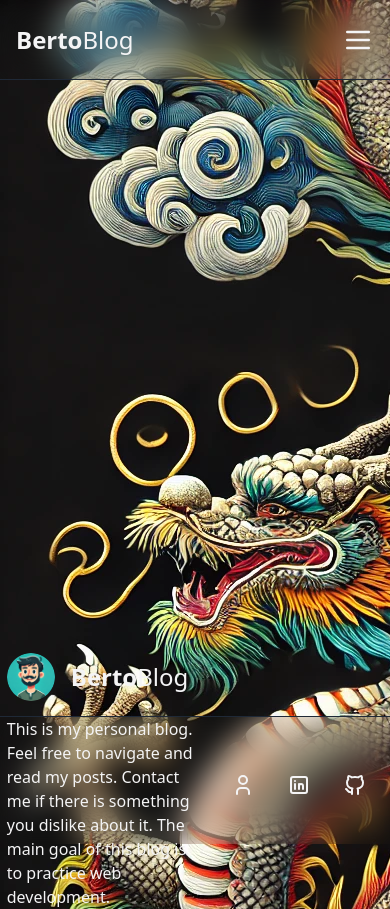
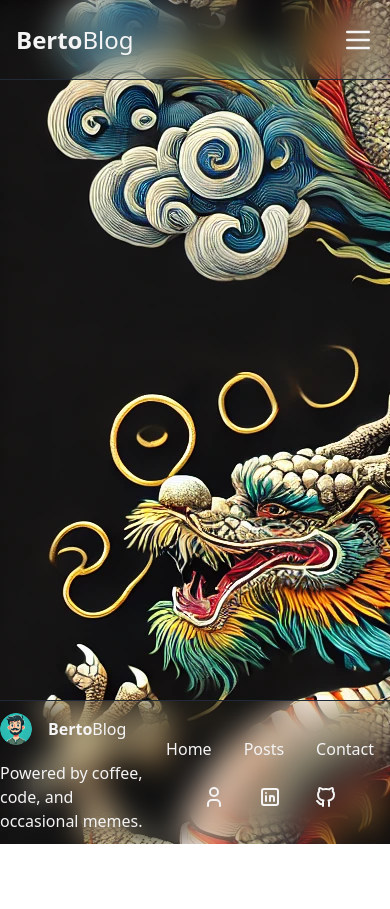
Before and after one commit to BertoRamosM/astroblog, an Astro site: page / in a window 390 px wide. After the commit the page ends 844 px from the top, so only its background shows below. Built offline with nearby package versions, Linux system fonts and the light colour scheme; Astro itself is replaced by a stand-in of ours.

Commit message:
footer responsive

```diff
--- a/src/components/Footer/Footer.astro
+++ /dev/null
@@ -1,36 +0,0 @@
----
-import Links from "../Navbar/navbarComponents/Links.jsx"
-import Icons from "../Navbar/navbarComponents/Icons.jsx"
-import Logo from "../../../public/images/logoPerso.png";
-import { Image } from "astro:assets";
----
-
-<div
-  class="bottom-0 backdrop-blur-lg w-full text-zinc-100 h-32 flex items-center justify-around border-t border-gray-800"
->
-  <div class="w-1/2 flex flex-col gap-4">
-    <div class="flex items-center align-center gap-4">
-      <Image
-        src={Logo}
-        alt="perso logo"
-        height={48}
-        width={48}
-        class="rounded-full"
-      />
-      <h1
-        class="font-bold text-2xl hover:text-red-500 cursor-pointer hover:scale-105 transition-all duration-100"
-      >
-        Berto<span class="font-light">Blog</span>
-      </h1>
-    </div>
-    <p>
-      This is my personal blog. Feel free to navigate and read my posts. Contact
-      me if there is something you dislike about it. The main goal of this blog
-      is to practice web development.
-    </p>
-  </div>
-  <div class="flex items-center gap-2 flex-col">
-    <Links />
-    <Icons />
-  </div>
-</div>
--- /dev/null
+++ b/src/components/Footer/Footer.jsx
@@ -0,0 +1,31 @@
+
+import Links from "../Navbar/navbarComponents/Links.jsx"
+import Icons from "../Navbar/navbarComponents/Icons.jsx"
+
+
+
+const Footer = ({links}) => {
+  return (
+    <div class="bottom-0 backdrop-blur-lg w-full text-zinc-100 h-36 flex items-center justify-around border-t border-gray-800">
+      <div class="w-1/2 flex flex-col gap-4">
+        <div class="flex items-center align-center gap-4">
+          <img
+            src="/images/logoPerso.png"
+            alt="perso logo"
+            class="rounded-full size-8 sm:size-14"
+          />
+          <h1 class="font-bold sm:text-2xl hover:text-red-500 cursor-pointer hover:scale-105 transition-all duration-100">
+            Berto<span class="font-light">Blog</span>
+          </h1>
+        </div>
+        <p>Powered by coffee, code, and occasional memes.</p>
+      </div>
+      <div class="flex items-center gap-6 flex-col">
+        <Links links={links} />
+        <Icons />
+      </div>
+    </div>
+  );
+}
+
+export default Footer
--- a/src/components/Navbar/Navbar.jsx
+++ b/src/components/Navbar/Navbar.jsx
@@ -9,8 +9,7 @@ import BurgerIcon from "../../icons/BurgerIcon";
 import React, { useState } from 'react'
 import FullLinks from "./navbarComponents/FullLinks";
 
-const Navbar = () => {
-  const links = [{ name: "Home" }, { name: "Posts" }, { name: "Contact" }];
+const Navbar = ({links}) => {
 
   const [isOpen, setIsOpen] = useState(false)
 
--- a/src/layouts/MainLayout.astro
+++ b/src/layouts/MainLayout.astro
@@ -1,7 +1,9 @@
 ---
-import Footer from "../components/Footer/Footer.astro";
+import Footer from "../components/Footer/Footer.jsx";
 import Navbar from "../components/Navbar/Navbar.jsx";
 const { title } = Astro.props;
+
+const links = [{ name: "Home" }, { name: "Posts" }, { name: "Contact" }];
 ---
 
 <html lang="en">
@@ -14,12 +16,12 @@ const { title } = Astro.props;
     class="min-h-screen w-full flex items-center justify-center flex-col text-zinc-100"
     style="background-image: url('/images/dragon.webp');"
   >
-    <Navbar client:load />
+    <Navbar client:load links={links} />
     <header title={title}></header>
     <main class="flex-grow">
       <slot />
       <!-- your content is injected here -->
     </main>
-    <Footer />
+    <Footer links={links} />
   </body>
 </html>
```
